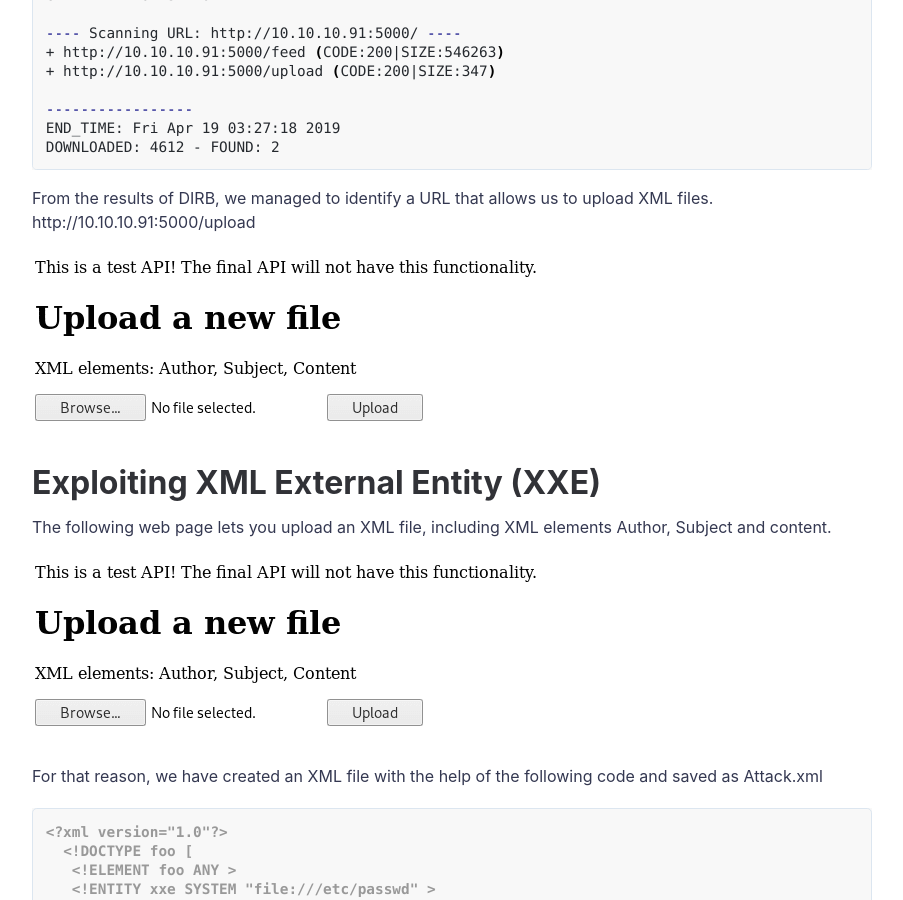
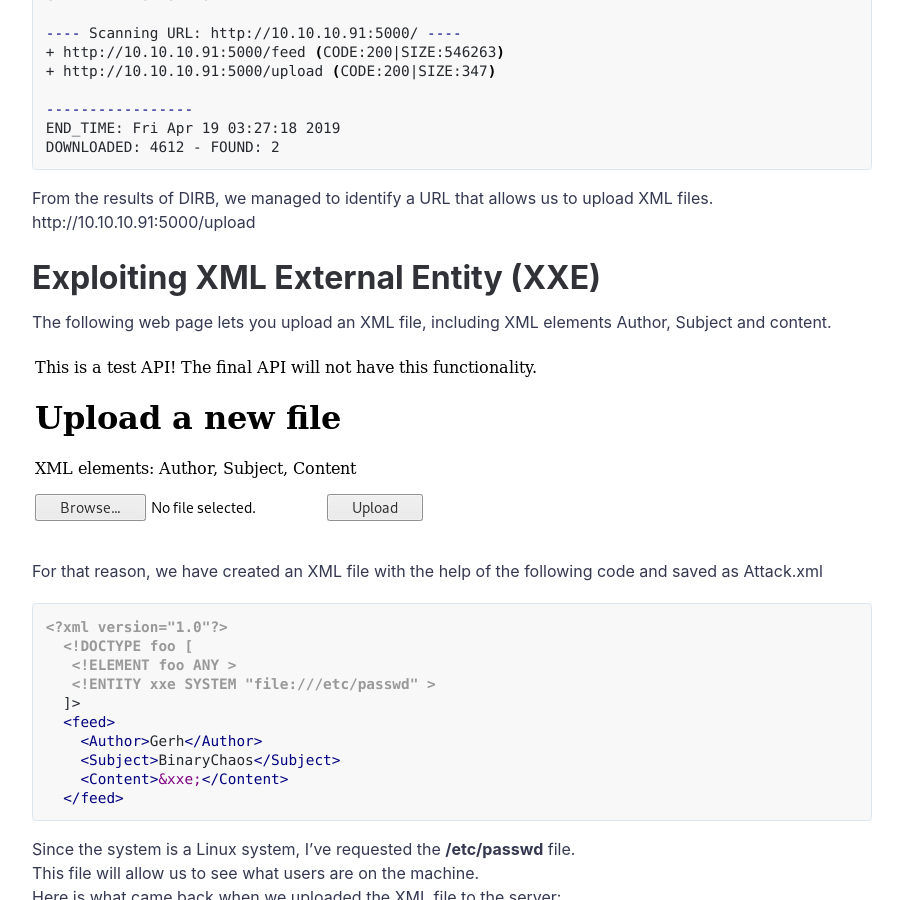
Before and after one commit to HackingProfessional/HTB, a Jekyll site: the page built from _posts/2019-04-19-How-to-hack-a-website-with-XML-External-Entity-Injection.md, in a window 1280 px wide and 900 px high, scrolled down 2809 px. Shown: the whole window, without its empty margins (188-1091 px from the left). Built offline with Jekyll 4.4.1, drawn with Linux system fonts in a browser that asks for light colours; comment, search, counter and statistics services are not loaded.

Commit message:
Update 2019-04-19-How-to-hack-a-website-with-XML-External-Entity-Injection.md

```diff
--- a/_posts/2019-04-19-How-to-hack-a-website-with-XML-External-Entity-Injection.md
+++ b/_posts/2019-04-19-How-to-hack-a-website-with-XML-External-Entity-Injection.md
@@ -86,7 +86,6 @@ DOWNLOADED: 4612 - FOUND: 2
 From the results of DIRB, we managed to identify a URL that allows us to upload XML files.
 http://10.10.10.91:5000/upload
 
-![UploadFileDevoops](https://hackingprofessional.github.io/HTB/assets/img/posts/UploadFileDevoops.png "Upload File XML")
 
 # Exploiting XML External Entity (XXE)
 
```
